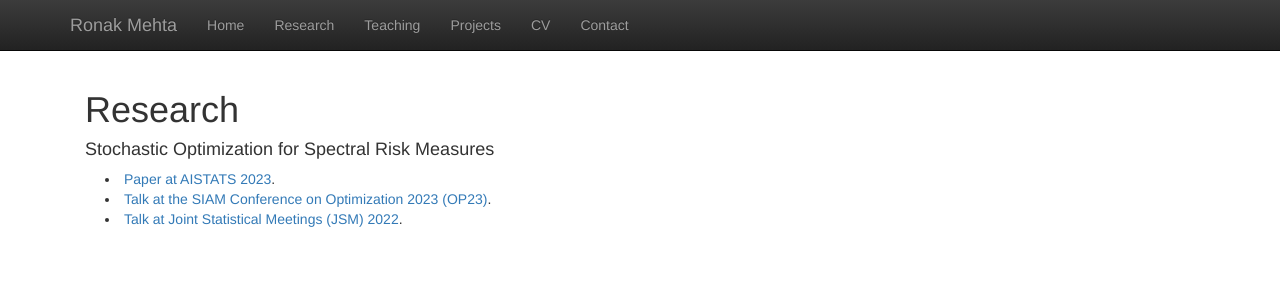
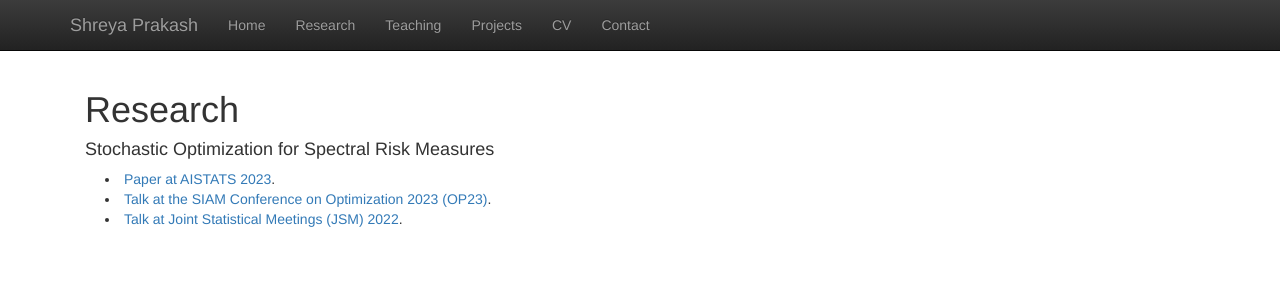
Before and after one commit to shreyap18/shreyap18.github.io, a Jekyll site: the page built from research.html, in a window 1280 px wide. Shown: the top 300 px of the page. Built offline with Jekyll 4.4.1, drawn with Linux system fonts in a browser that asks for light colours; nearby versions of some CDN libraries; library files that are not in the unit come from our copies.

Commit message:
changing headers

```diff
--- a/_config.yml
+++ b/_config.yml
@@ -1,13 +1,13 @@
 ###########
 # site.url, site.title
 
-title: 'Ronak Mehta'
+title: 'Shreya Prakash'
 
 ## note:
 #  use site.path in your templates to make it work for both protocols e.g. http and https
 #  use site.url only inside the web feed template (e.g. requires full url incl. protocol)
 path: ""
-url:  'http://ronakdm.github.io/'
+url:  'http://shreyap18.github.io/'
 
 
 ########
```
Also changed, not shown: README.md.
